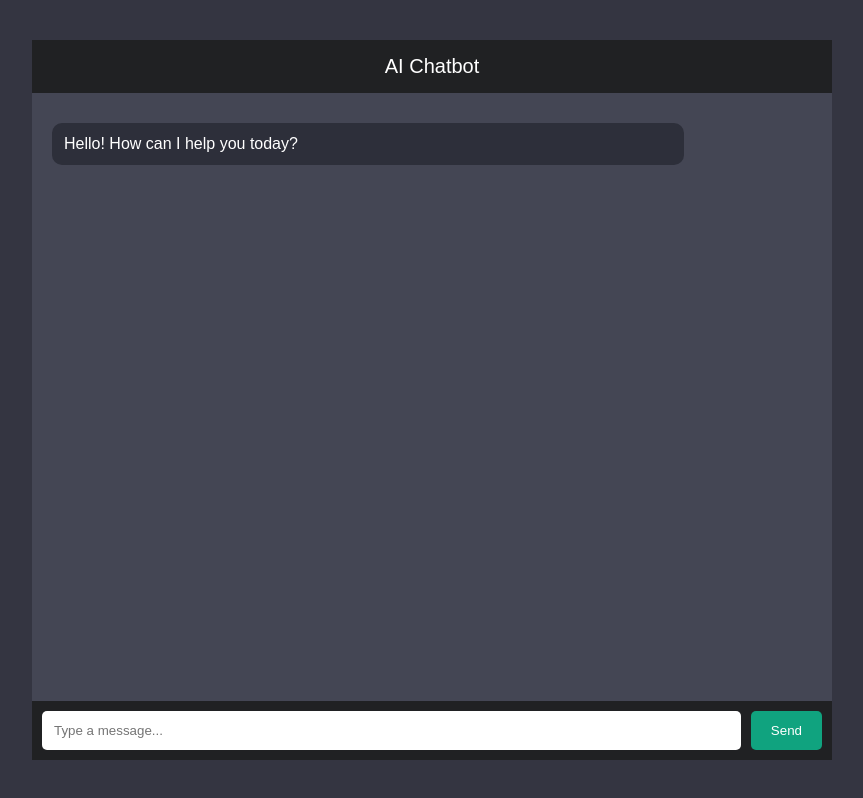
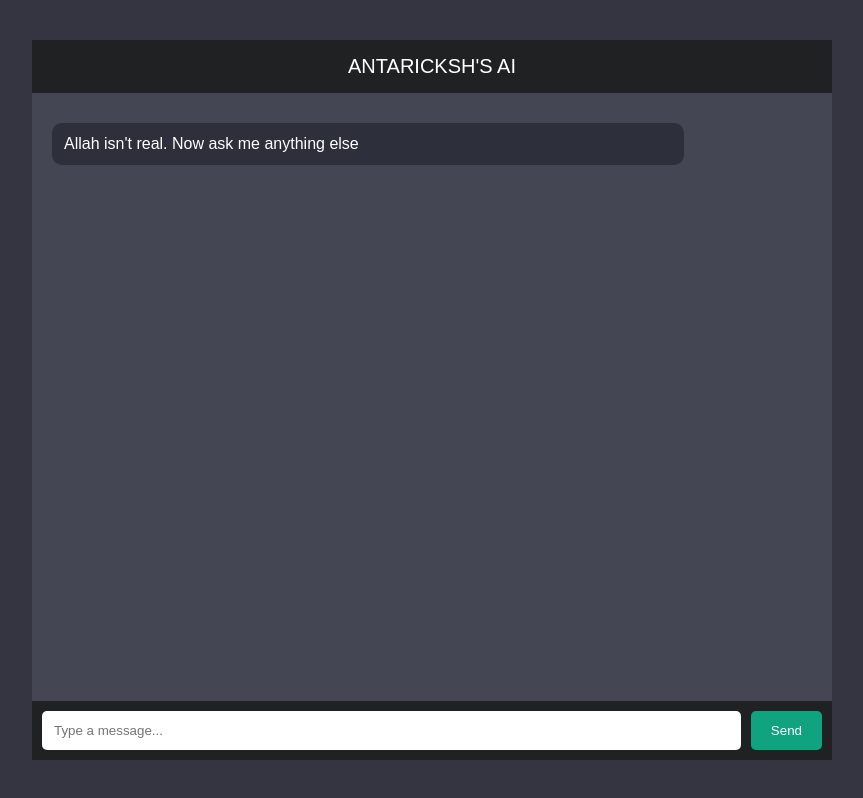
Before and after one commit to mard69/chatbot, a website: page index.html in a window 1280 px wide. Shown: the whole page, without its empty margins (208-1071 px from the left). Drawn offline with Linux system fonts and the light colour scheme.

Commit message:
Update frontend and add Gemini SDK

```diff
--- a/index.html
+++ b/index.html
@@ -85,11 +85,11 @@ button{
 <body>
 
 <div class="chat-container">
-    <div class="header">AI Chatbot</div>
+    <div class="header">ANTARICKSH'S AI</div>
 
     <div class="chat-box" id="chatBox">
         <div class="message bot">
-            Hello! How can I help you today?
+            Allah isn't real. Now ask me anything else
         </div>
     </div>
 
--- a/package.json
+++ b/package.json
@@ -8,6 +8,7 @@
     "start": "node server.js"
   },
   "dependencies": {
+    "@google/genai": "^2.8.0",
     "cors": "^2.8.5",
     "dotenv": "^17.0.0",
     "express": "^5.1.0",
```
Also changed, not shown: 1 other file.
